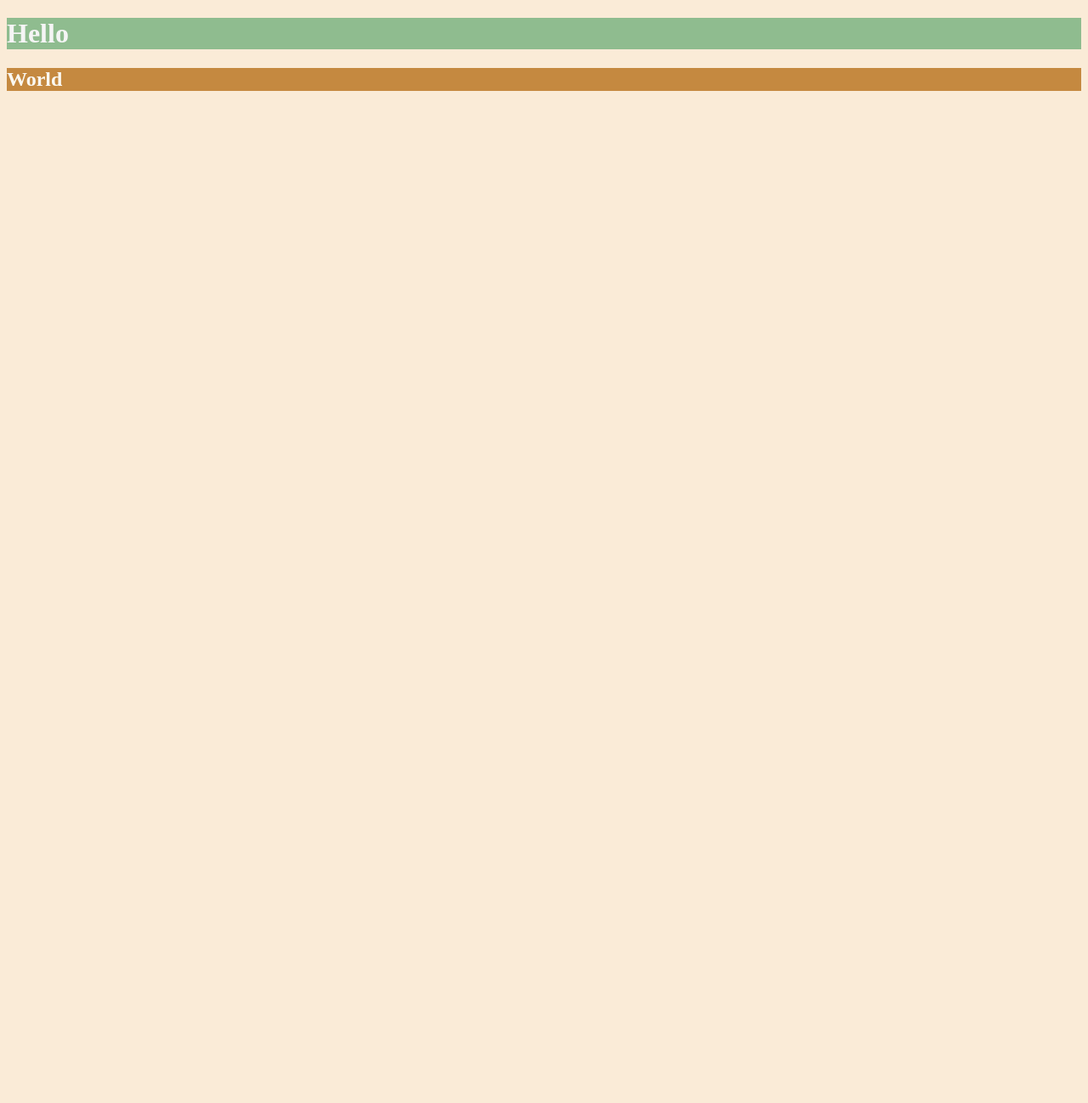
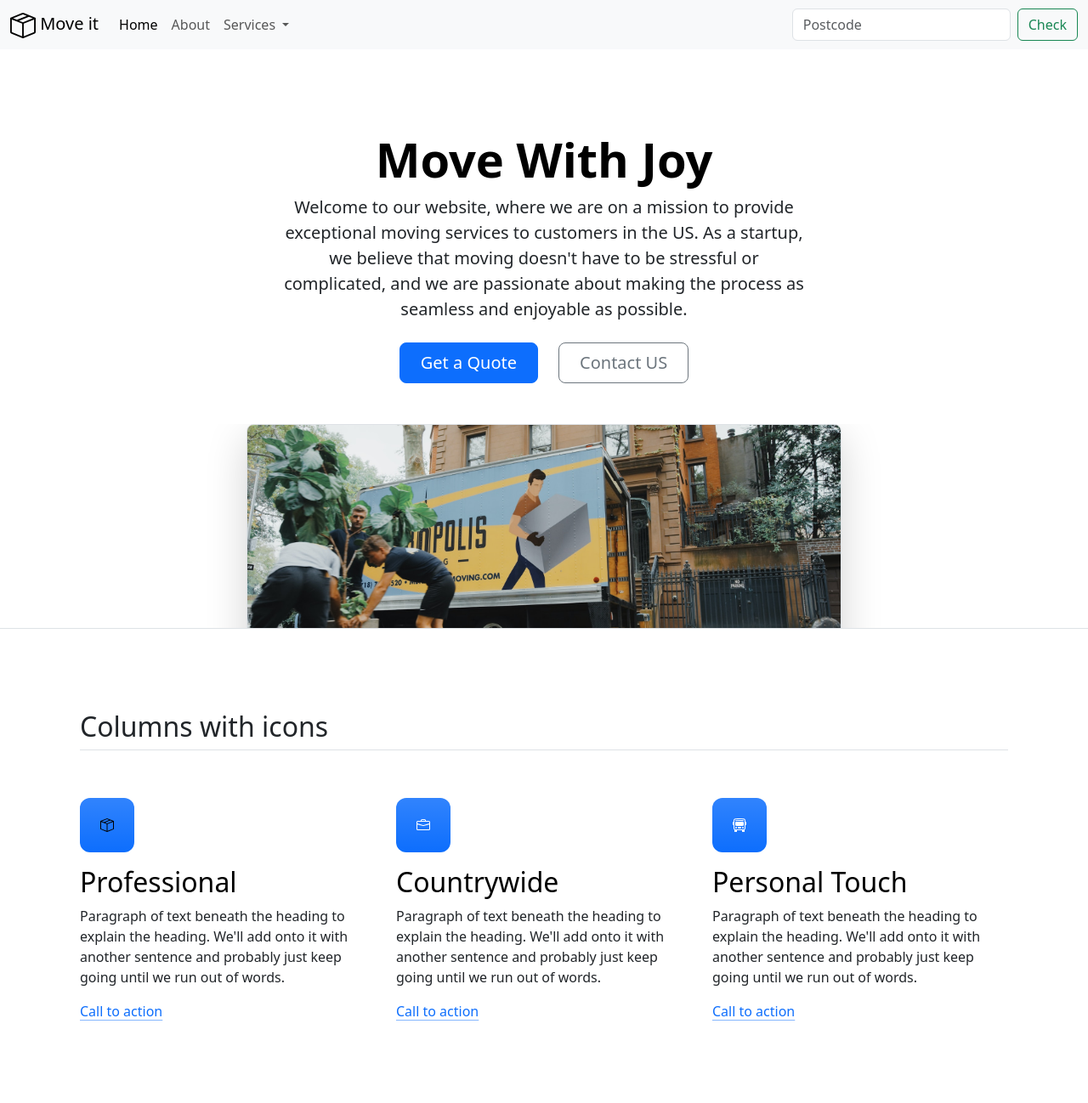
Before and after one commit to Horladimzzy001/web-project, a plain HTML site: page index.html in a window 1280 px wide. Shown: the whole page at 85% size. Before the commit the page ends 800 px from the top, so only its background shows below. Drawn offline with nearby package versions, Linux system fonts and the light colour scheme.

Commit message:
Add files via upload

```diff
--- a/index.html
+++ b/index.html
@@ -3,32 +3,113 @@
 
 <head>
   <meta charset="UTF-8">
-  <title>Colors</title>
+  <meta name="viewport" content="width=device-width, initial-scale=1.0">
+  <title>Bootstrap Components</title>
+  <link href="https://cdn.jsdelivr.net/npm/bootstrap@5.3.0-alpha2/dist/css/bootstrap.min.css" rel="stylesheet"
+    integrity="sha384-aFq/bzH65dt+w6FI2ooMVUpc+21e0SRygnTpmBvdBgSdnuTN7QbdgL+OapgHtvPp" crossorigin="anonymous">
   <style>
-
-    *{
-      background-color: antiquewhite;
+    .feature-icon {
+    width: 4rem;
+    height: 4rem;
+    border-radius: 0.75rem;
+}
     }
-    h1{
-      color:whitesmoke;
-      background-color:darkseagreen;
-    }
-    h2{
-      color:#FAF8F1;
-      background-color:#C58940;
-    }
-  /* Write your CSS code here. */
-    /* 1. Make the background of the webpage "antiquewhite"
-    2. Make the h1 "whitesmoke"
-    3. Make the background of the h1 "darkseagreen"
-    4. Make the h2 #FAF8F1
-    5. Make the background of the h2 "#C58940" */
   </style>
 </head>
 
 <body>
-  <h1>Hello</h1>
-  <h2>World</h2>
+  <nav class="navbar navbar-expand-lg bg-body-tertiary">
+  <div class="container-fluid">
+    <a class="navbar-brand"  href="#"><img src="./box-seam.svg" alt="Move it brand icon" height="30px"> Move it</a>
+    <button class="navbar-toggler" type="button" data-bs-toggle="collapse" data-bs-target="#navbarSupportedContent" aria-controls="navbarSupportedContent" aria-expanded="false" aria-label="Toggle navigation">
+      <span class="navbar-toggler-icon"></span>
+    </button>
+    <div class="collapse navbar-collapse" id="navbarSupportedContent">
+      <ul class="navbar-nav me-auto mb-2 mb-lg-0">
+        <li class="nav-item">
+          <a class="nav-link active" aria-current="page" href="#">Home</a>
+        </li>
+        <li class="nav-item">
+          <a class="nav-link" href="#">About</a>
+        </li>
+        <li class="nav-item dropdown">
+          <a class="nav-link dropdown-toggle" href="#" role="button" data-bs-toggle="dropdown" aria-expanded="false">
+            Services
+          </a>
+          <ul class="dropdown-menu">
+            <li><a class="dropdown-item" href="#">Action</a></li>
+            <li><a class="dropdown-item" href="#">Another action</a></li>
+            <li><hr class="dropdown-divider"></li>
+            <li><a class="dropdown-item" href="#">Something else here</a></li>
+          </ul>
+        </li>
+
+      </ul>
+      <form class="d-flex" role="search">
+        <input class="form-control me-2" type="search" placeholder="Postcode" aria-label="Search">
+        <button class="btn btn-outline-success" type="submit">Check</button>
+      </form>
+    </div>
+  </div>
+</nav>
+<div class="px-4 pt-5 my-5 text-center border-bottom">
+  <h1 class="display-4 fw-bold text-body-emphasis">Move With Joy</h1>
+  <div class="col-lg-6 mx-auto">
+    <p class="lead mb-4">Welcome to our website, where we are on a mission to provide exceptional moving services to customers in the US. As a startup, we believe that moving doesn't have to be stressful or complicated, and we are passionate about making the process as seamless and enjoyable as possible.</p>
+    <div class="d-grid gap-2 d-sm-flex justify-content-sm-center mb-5">
+      <button type="button" class="btn btn-primary btn-lg px-4 me-sm-3">Get a Quote</button>
+      <button type="button" class="btn btn-outline-secondary btn-lg px-4">Contact US</button>
+    </div>
+  </div>
+  <div class="overflow-hidden" style="max-height: 30vh;">
+    <div class="container px-5">
+      <img src="./moving-van.jpg" class="img-fluid border rounded-3 shadow-lg mb-4" alt="Example image" width="700" height="500" loading="lazy">
+    </div>
+  </div>
+</div>
+
+<div class="container px-4 py-5" id="featured-3">
+  <h2 class="pb-2 border-bottom">Columns with icons</h2>
+  <div class="row g-4 py-5 row-cols-1 row-cols-lg-3">
+    <div class="feature col">
+      <div class="feature-icon d-inline-flex align-items-center justify-content-center text-bg-primary bg-gradient fs-2 mb-3">
+        <img src="./box-seam.svg" alt="">
+      </div>
+      <h3 class="fs-2 text-body-emphasis">Professional</h3>
+      <p>Paragraph of text beneath the heading to explain the heading. We'll add onto it with another sentence and probably just keep going until we run out of words.</p>
+      <a href="#" class="icon-link">
+        Call to action
+        <svg class="bi"><use xlink:href="#chevron-right"></use></svg>
+      </a>
+    </div>
+    <div class="feature col">
+      <div class="feature-icon d-inline-flex align-items-center justify-content-center text-bg-primary bg-gradient fs-2 mb-3">
+        <img src="./briefcase.svg" alt="">
+      </div>
+      <h3 class="fs-2 text-body-emphasis">Countrywide</h3>
+      <p>Paragraph of text beneath the heading to explain the heading. We'll add onto it with another sentence and probably just keep going until we run out of words.</p>
+      <a href="#" class="icon-link">
+        Call to action
+        <svg class="bi"><use xlink:href="#chevron-right"></use></svg>
+      </a>
+    </div>
+    <div class="feature col">
+      <div class="feature-icon d-inline-flex align-items-center justify-content-center text-bg-primary bg-gradient fs-2 mb-3">
+        <img src="./bus-front.svg" alt="">
+      </div>
+      <h3 class="fs-2 text-body-emphasis">Personal Touch</h3>
+      <p>Paragraph of text beneath the heading to explain the heading. We'll add onto it with another sentence and probably just keep going until we run out of words.</p>
+      <a href="#" class="icon-link">
+        Call to action
+        <svg class="bi"><use xlink:href="#chevron-right"></use></svg>
+      </a>
+    </div>
+  </div>
+</div>
+
+<!-- omo make i no go lost for here -->
+
+<script src="https://cdn.jsdelivr.net/npm/bootstrap@5.3.1/dist/js/bootstrap.bundle.min.js" integrity="sha384-HwwvtgBNo3bZJJLYd8oVXjrBZt8cqVSpeBNS5n7C8IVInixGAoxmnlMuBnhbgrkm" crossorigin="anonymous"></script>
 </body>
 
 </html>
```
Also changed, not shown: box-seam.svg (added), briefcase.svg (added), bus-front.svg (added), chat-square-heart.svg (added), chevron-right.svg (added), couple.jpg (added), dog.jpg (added), family.jpg (added), moving-van.jpg (added).
